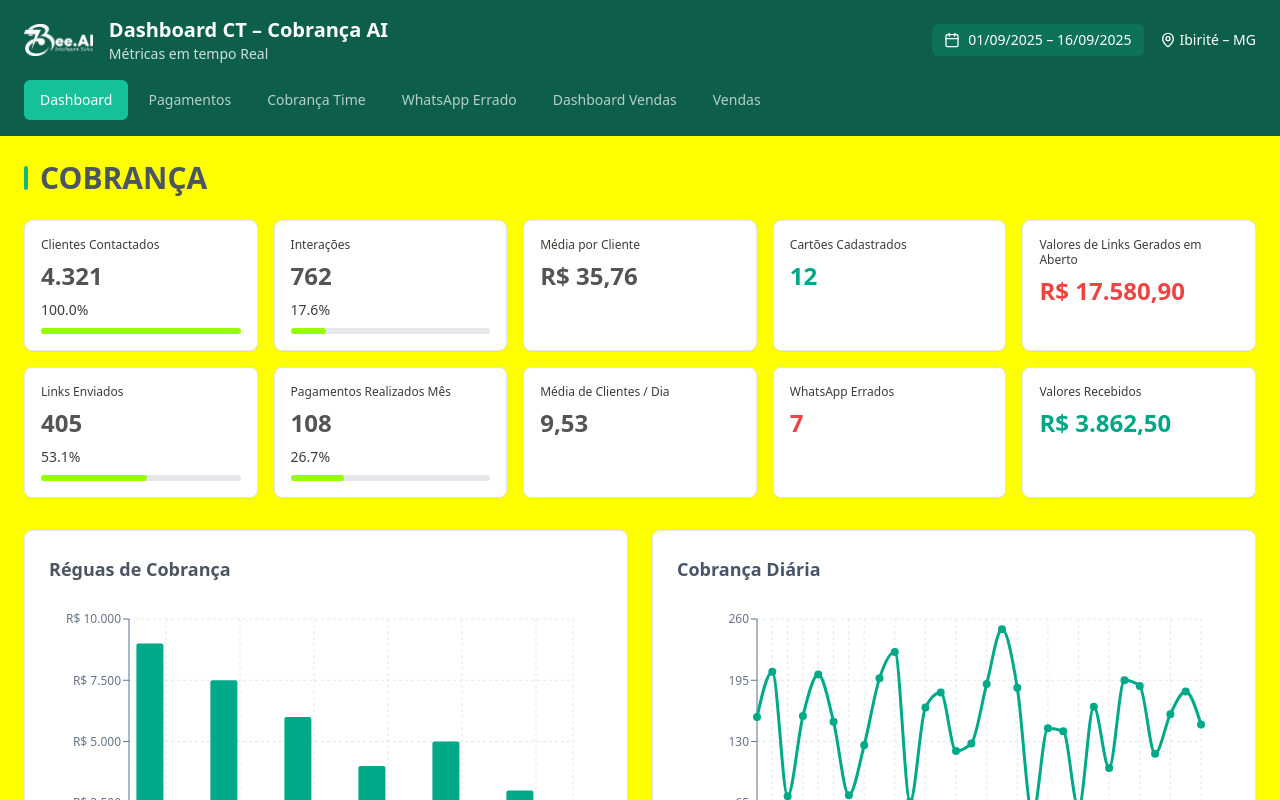
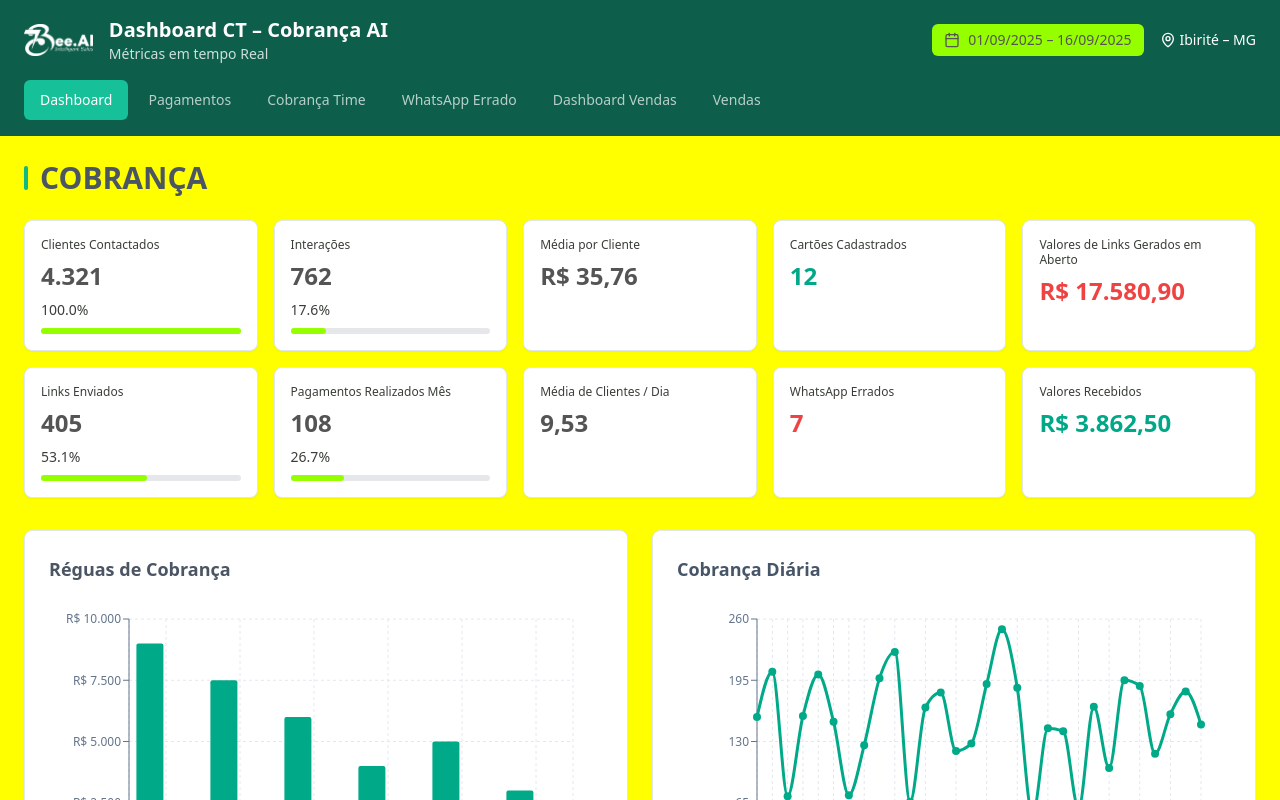
Before and after one commit to 7Beeai/bee-ai-cobran, a React (Vite) app: page / in a window 1280 px wide. Shown: the top 800 px of the page. Built offline with nearby package versions, Linux system fonts and the light colour scheme; the HTML template or start-up script is replaced by a standard one.

Commit message:
Atualizar cores da caixa de data

```diff
--- a/src/components/Dashboard/DashboardHeader.tsx
+++ b/src/components/Dashboard/DashboardHeader.tsx
@@ -47,9 +47,9 @@ export const DashboardHeader = ({
         </div>
 
         <div className="flex items-center space-x-4">
-          <div className="flex items-center bg-dashboard-nav-active/20 px-3 py-1.5 rounded-md">
-            <Calendar className="w-4 h-4 mr-2" />
-            <span className="text-sm font-medium">
+          <div className="flex items-center bg-dashboard-date-box-bg px-3 py-1.5 rounded-md">
+            <Calendar className="w-4 h-4 mr-2 text-dashboard-date-box-text" />
+            <span className="text-sm font-medium text-dashboard-date-box-text">
               {format(dateRange.start, "dd/MM/yyyy", { locale: ptBR })} – {format(dateRange.end, "dd/MM/yyyy", { locale: ptBR })}
             </span>
           </div>
--- a/src/index.css
+++ b/src/index.css
@@ -55,6 +55,8 @@ All colors MUST be HSL.
     --metric-neutral: 0 0% 33%;
     --metric-success: 168 100% 33%;
     --progress-bar-positive: 85 100% 50%;
+    --date-box-bg: 85 100% 50%;
+    --date-box-text: 0 0% 33%;
 
     /* Chart colors */
     --chart-primary: 166 79% 42%;
@@ -124,6 +126,8 @@ All colors MUST be HSL.
     --metric-neutral: 0 0% 33%;
     --metric-success: 168 100% 33%;
     --progress-bar-positive: 85 100% 50%;
+    --date-box-bg: 85 100% 50%;
+    --date-box-text: 0 0% 33%;
 
     /* Chart colors - dark mode */
     --chart-primary: 166 79% 42%;
--- a/tailwind.config.ts
+++ b/tailwind.config.ts
@@ -66,6 +66,8 @@ export default {
           "metric-neutral": "hsl(var(--metric-neutral))",
           "metric-success": "hsl(var(--metric-success))",
           "progress-bar-positive": "hsl(var(--progress-bar-positive))",
+          "date-box-bg": "hsl(var(--date-box-bg))",
+          "date-box-text": "hsl(var(--date-box-text))",
         },
         chart: {
           primary: "hsl(var(--chart-primary))",
```
